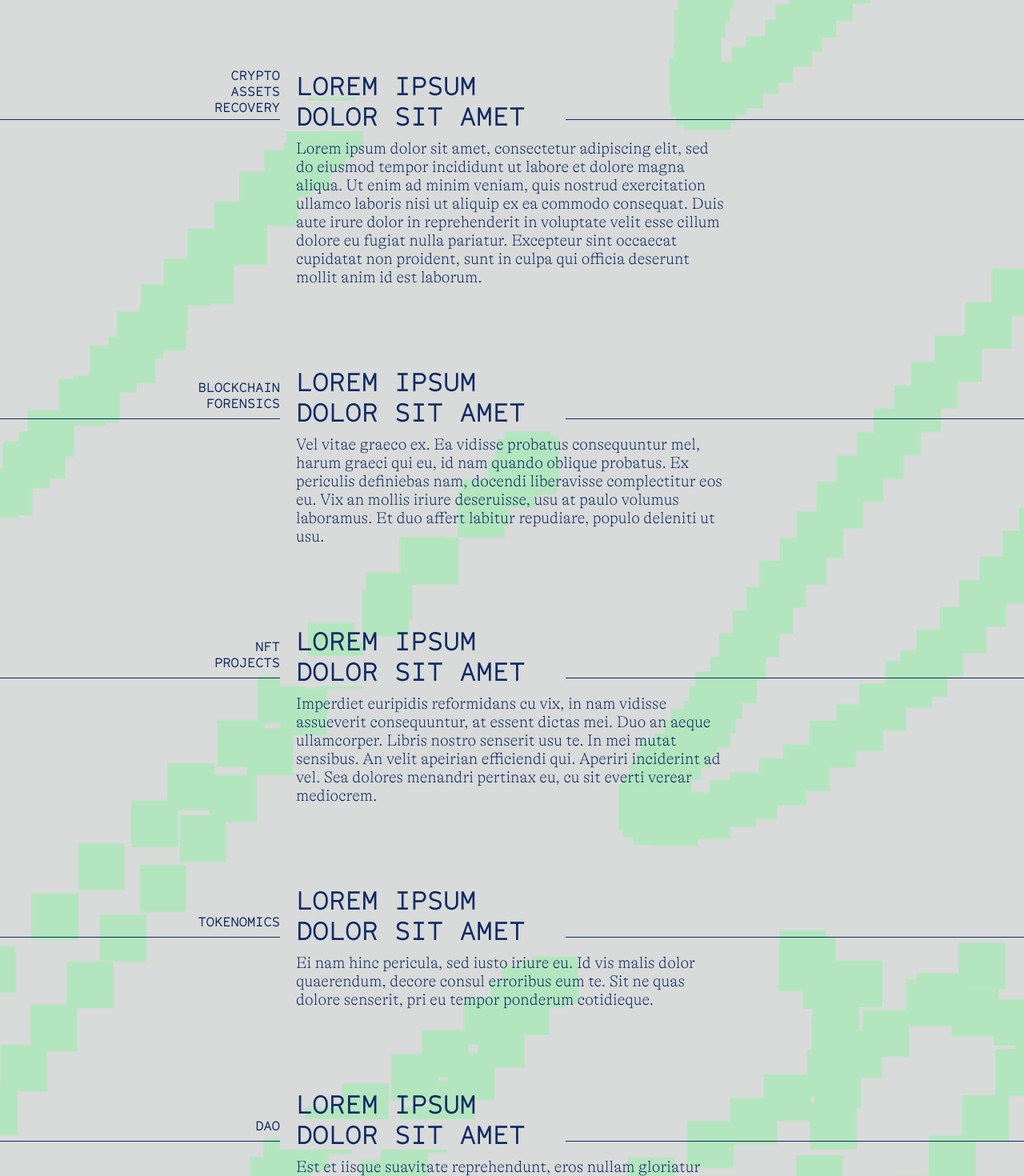
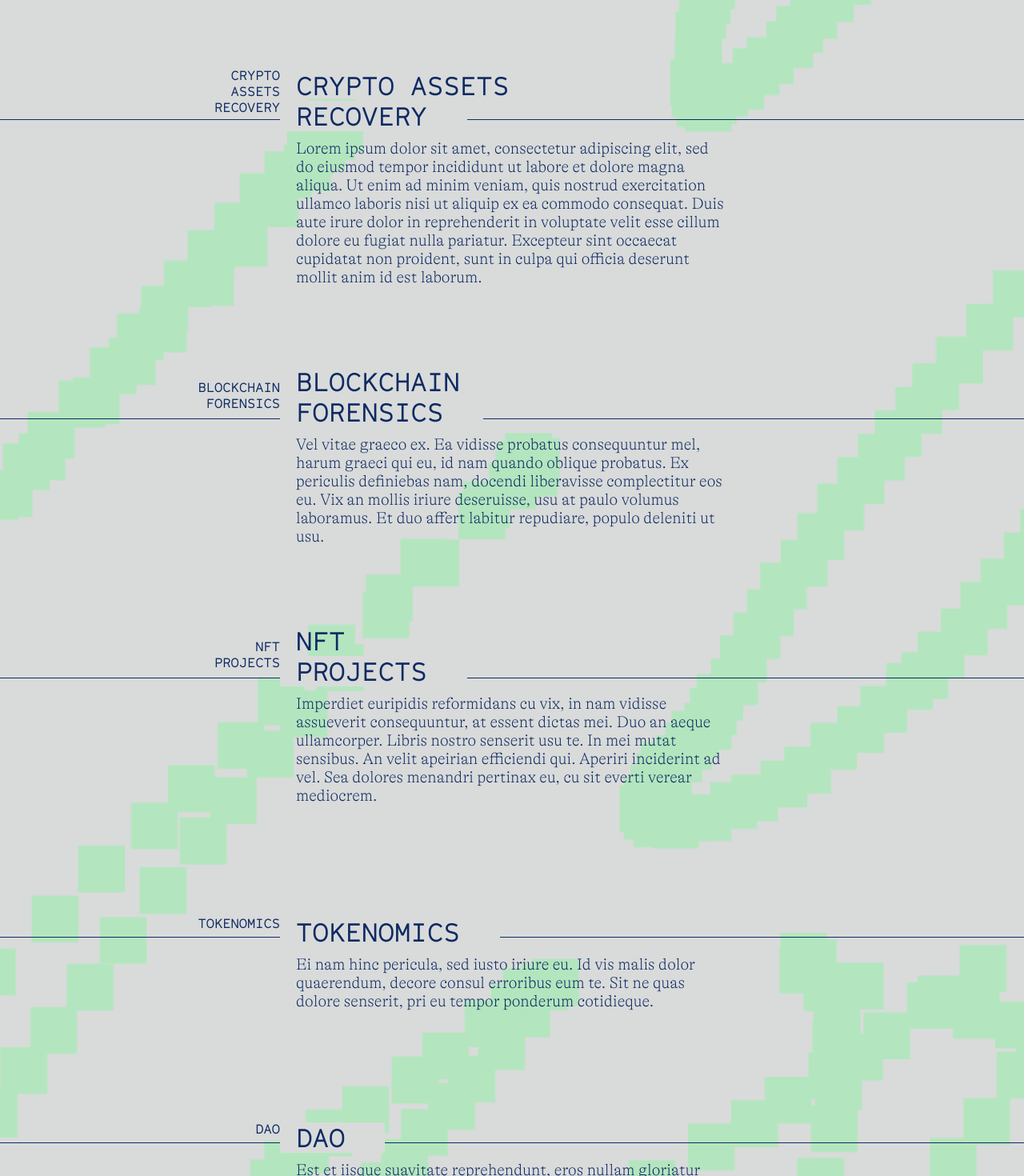
Before and after one commit to unjica/to.wtf, a Vue app: page / in a window 1280 px wide. Shown: the part 1420-2890 px from the top of the page at 80% size. Built offline with nearby package versions, Linux system fonts and the light colour scheme.

Commit message:
titles changed

```diff
--- a/src/components/BlockchainForensics.vue
+++ b/src/components/BlockchainForensics.vue
@@ -15,8 +15,8 @@
           </span>
           <h1 class="mobile" style="padding: 0 20px">BLOCKCHAIN FORENSICS</h1>
           <div class="desktop">
-            <h1 style="padding-left: 20px;">LOREM IPSUM</h1>
-            <h1 style="padding: 0 50px 0 20px; position: relative; width: fit-content; background-color: #d9dbda; z-index: 1">DOLOR SIT AMET</h1>
+            <h1 style="padding-left: 20px;">BLOCKCHAIN</h1>
+            <h1 style="padding: 0 50px 0 20px; position: relative; width: fit-content; background-color: #d9dbda; z-index: 1">FORENSICS</h1>
           </div>
         </div>
         <p class="alpina desktop" style="font-size: 20px; margin: 10px 0 10px 130px; max-width: 540px">
--- a/src/components/CryptoAssetsRecovery.vue
+++ b/src/components/CryptoAssetsRecovery.vue
@@ -16,8 +16,8 @@
           </span>
           <h1 class="mobile" style="padding: 0 20px">CRYPTO ASSETS RECOVERY</h1>
           <div class="desktop">
-            <h1 style="padding-left: 20px;">LOREM IPSUM</h1>
-            <h1 style="padding: 0 50px 0 20px; position: relative; width: fit-content; background-color: #d9dbda; z-index: 1">DOLOR SIT AMET</h1>
+            <h1 style="padding-left: 20px;">CRYPTO ASSETS</h1>
+            <h1 style="padding: 0 50px 0 20px; position: relative; width: fit-content; background-color: #d9dbda; z-index: 1">RECOVERY</h1>
           </div>
         </div>
         <p class="alpina desktop" style="font-size: 20px; margin: 10px 0 10px 130px; max-width: 540px">
--- a/src/components/Dao.vue
+++ b/src/components/Dao.vue
@@ -14,8 +14,7 @@
           </span>
           <h1 class="mobile" style="padding: 0 20px">DAO</h1>
           <div class="desktop">
-            <h1 style="padding-left: 20px;">LOREM IPSUM</h1>
-            <h1 style="padding: 0 50px 0 20px; position: relative; width: fit-content; background-color: #d9dbda; z-index: 1">DOLOR SIT AMET</h1>
+            <h1 style="margin-top: 40px; padding: 0 50px 0 20px; position: relative; width: fit-content; background-color: #d9dbda; z-index: 1">DAO</h1>
           </div>
         </div>
         <p class="alpina desktop" style="font-size: 20px; margin: 10px 0 10px 130px; max-width: 540px">
--- a/src/components/NftProjects.vue
+++ b/src/components/NftProjects.vue
@@ -15,8 +15,8 @@
           </span>
           <h1 class="mobile" style="padding: 0 20px">NFT PROJECTS</h1>
           <div class="desktop">
-            <h1 style="padding-left: 20px;">LOREM IPSUM</h1>
-            <h1 style="padding: 0 50px 0 20px; position: relative; width: fit-content; background-color: #d9dbda; z-index: 1">DOLOR SIT AMET</h1>
+            <h1 style="padding-left: 20px;">NFT</h1>
+            <h1 style="padding: 0 50px 0 20px; position: relative; width: fit-content; background-color: #d9dbda; z-index: 1">PROJECTS</h1>
           </div>
         </div>
         <p class="alpina desktop" style="font-size: 20px; margin: 10px 0 10px 130px; max-width: 540px">
--- a/src/components/Tokenomics.vue
+++ b/src/components/Tokenomics.vue
@@ -14,8 +14,7 @@
           </span>
           <h1 class="mobile" style="padding: 0 20px">TOKENOMICS</h1>
           <div class="desktop">
-            <h1 style="padding-left: 20px;">LOREM IPSUM</h1>
-            <h1 style="padding: 0 50px 0 20px; position: relative; width: fit-content; background-color: #d9dbda; z-index: 1">DOLOR SIT AMET</h1>
+            <h1 style="margin-top: 40px; padding: 0 50px 0 20px; position: relative; width: fit-content; background-color: #d9dbda; z-index: 1">TOKENOMICS</h1>
           </div>
         </div>
         <p class="alpina desktop" style="font-size: 20px; margin: 10px 0 10px 130px; max-width: 540px">
```
